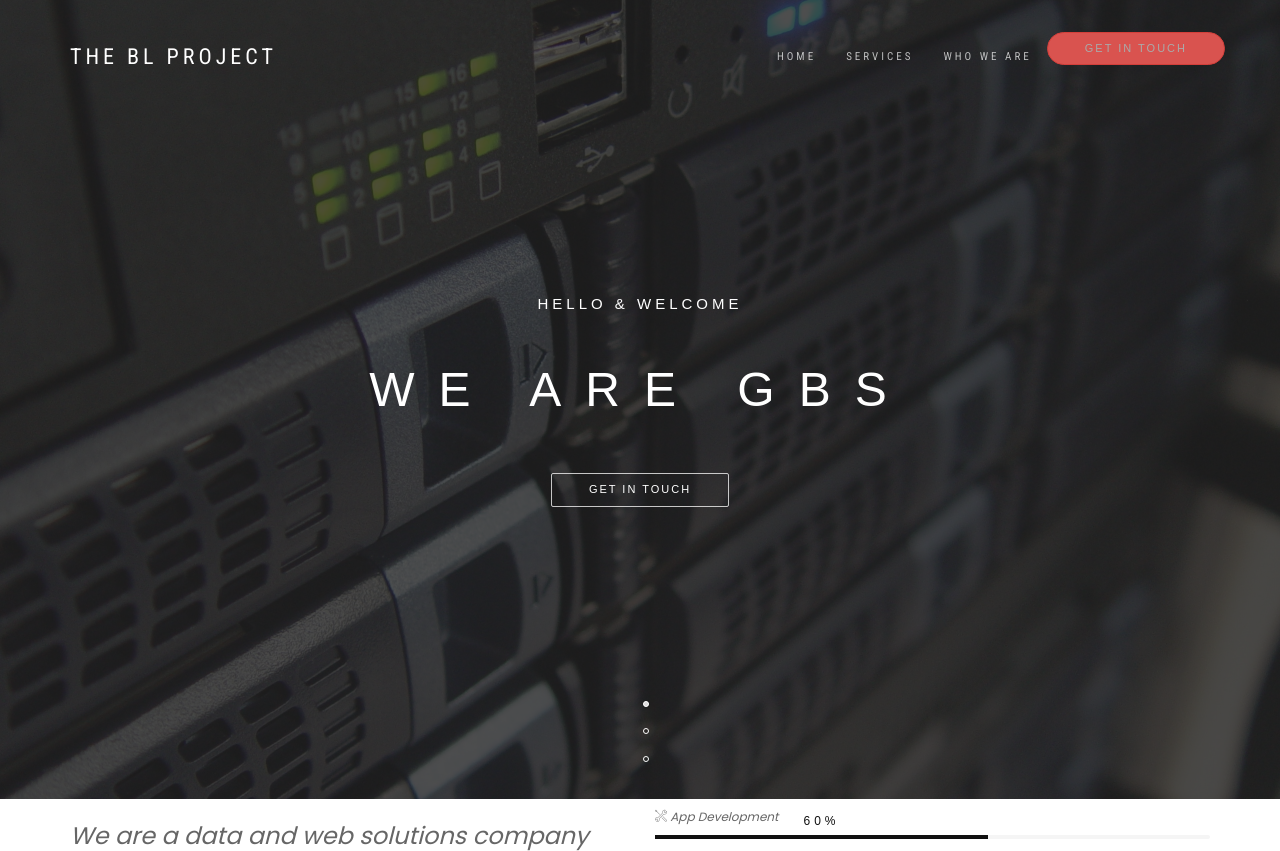
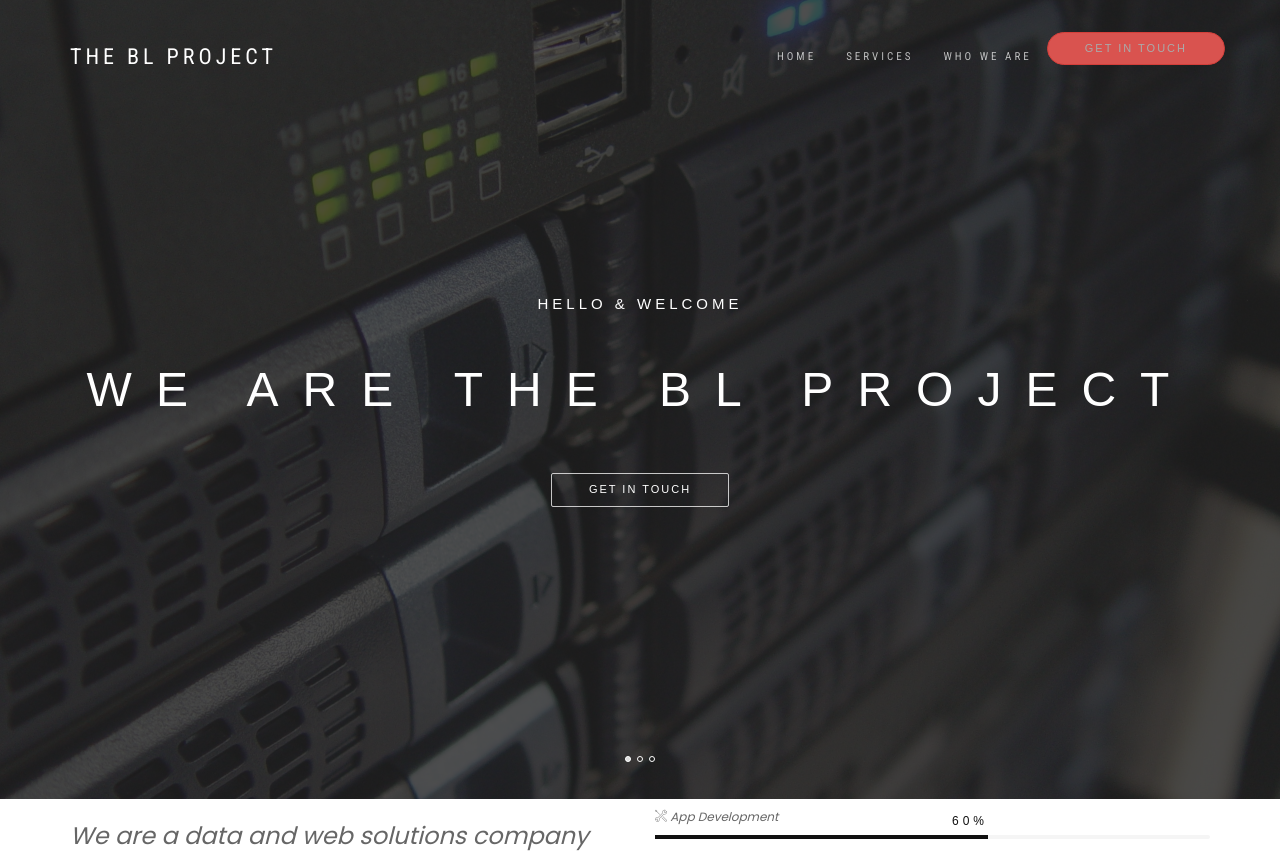
Before and after one commit to lmainja/personal_app, a Django app: page / in a window 1280 px wide. Shown: the part 23-874 px from the top of the page. Run offline with Django 3.2, Linux system fonts and the light colour scheme; some libraries are stand-ins or nearby versions; some web fonts are replaced.

Commit message:
changes to base template

```diff
--- a/creek/posts/templates/posts/about1.html
+++ b/creek/posts/templates/posts/about1.html
@@ -8,8 +8,8 @@
         <li class="bg-dark-60 bg-dark" style="background-image:url({% static 'images/analogue-blur-business.jpg' %})">
           <div class="titan-caption">
             <div class="caption-content">
-              <div class="font-alt mb-30 titan-title-size-1">Hello &amp; welcome</div>
-              <div class="font-alt mb-40 titan-title-size-4">We Are GBS</div><a class="section-scroll btn btn-border-w btn-round" href="#">Get In Touch</a>
+              <div class="font-alt mb-30 titan-title-size-1">Hello &amp; Welcome</div>
+              <div class="font-alt mb-40 titan-title-size-4">We Are The BL Project</div><a class="section-scroll btn btn-border-w btn-round" href="#">Get In Touch</a>
             </div>
           </div>
         </li>
--- a/creek/posts/templates/posts/base.html
+++ b/creek/posts/templates/posts/base.html
@@ -41,7 +41,6 @@
     <link href="{% static 'lib/magnific-popup/dist/magnific-popup.css' %}" rel="stylesheet">
     <link href="{% static 'lib/simple-text-rotator/simpletextrotator.css' %}" rel="stylesheet">
     <!-- Main stylesheet and color file-->
-    <link href="{% static 'css/style-rtl.css' %}" rel="stylesheet">
     <link href="{% static 'css/styles.css' %}" rel="stylesheet">
     <link id="color-scheme" href="{% static 'css/colors/default.css' %}" rel="stylesheet">
 
```
